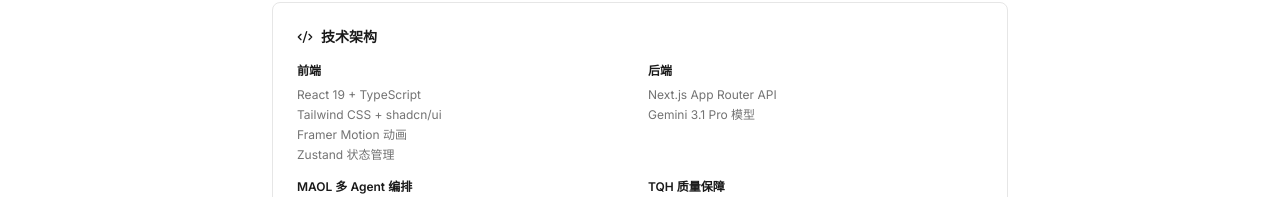
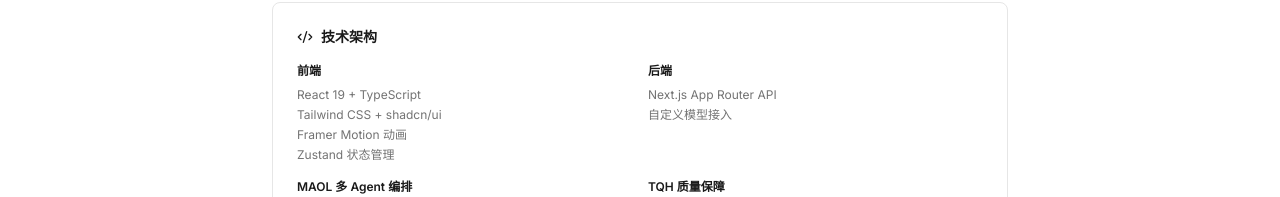
Before and after one commit to maomaomaommm/LearnByAI, a Next.js app: page /about in a window 1280 px wide. Shown: the part 578-775 px from the top of the page. Built offline with nearby package versions, Linux system fonts and the light colour scheme; no server answers.

Commit message:
fix(copy): describe backend custom model support

```diff
--- a/src/app/about/page.tsx
+++ b/src/app/about/page.tsx
@@ -67,7 +67,7 @@
                 title: "后端",
                 items: [
                   "Next.js App Router API",
-                  "Gemini 3.1 Pro 模型",
+                  "自定义模型接入",
                 ],
               },
               {
```
Also changed, not shown: 1 other file (tests, documents, lock files or other folders).
